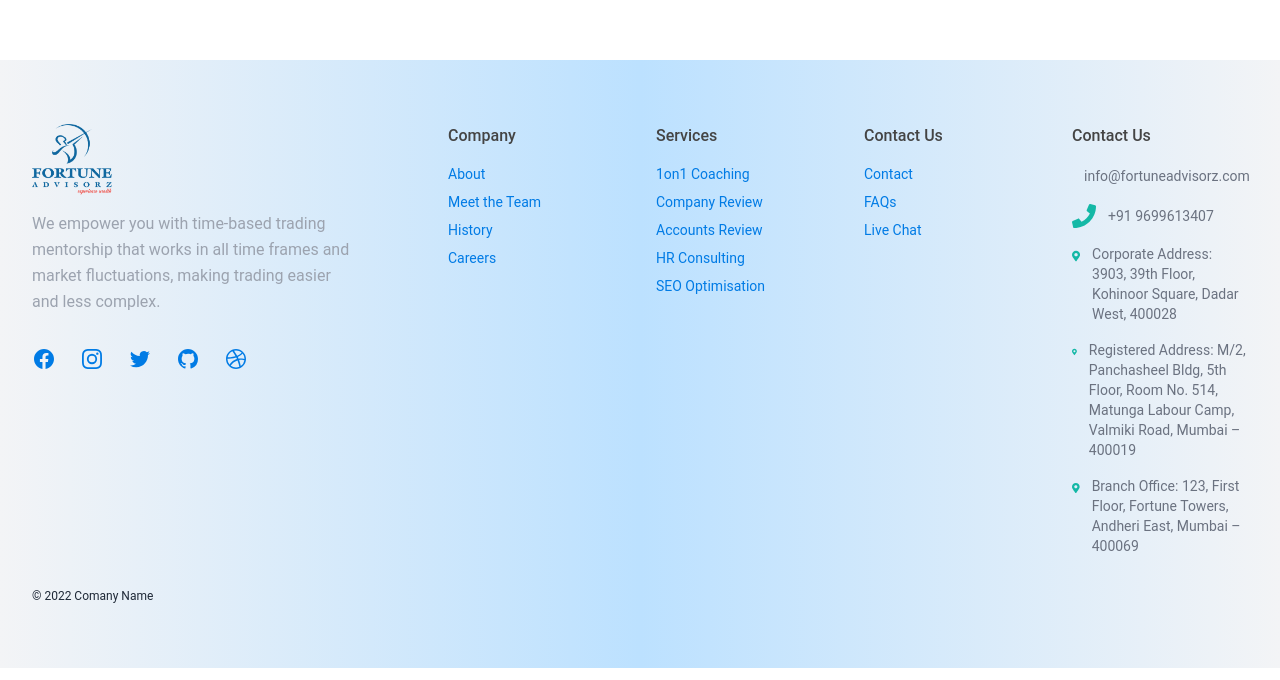
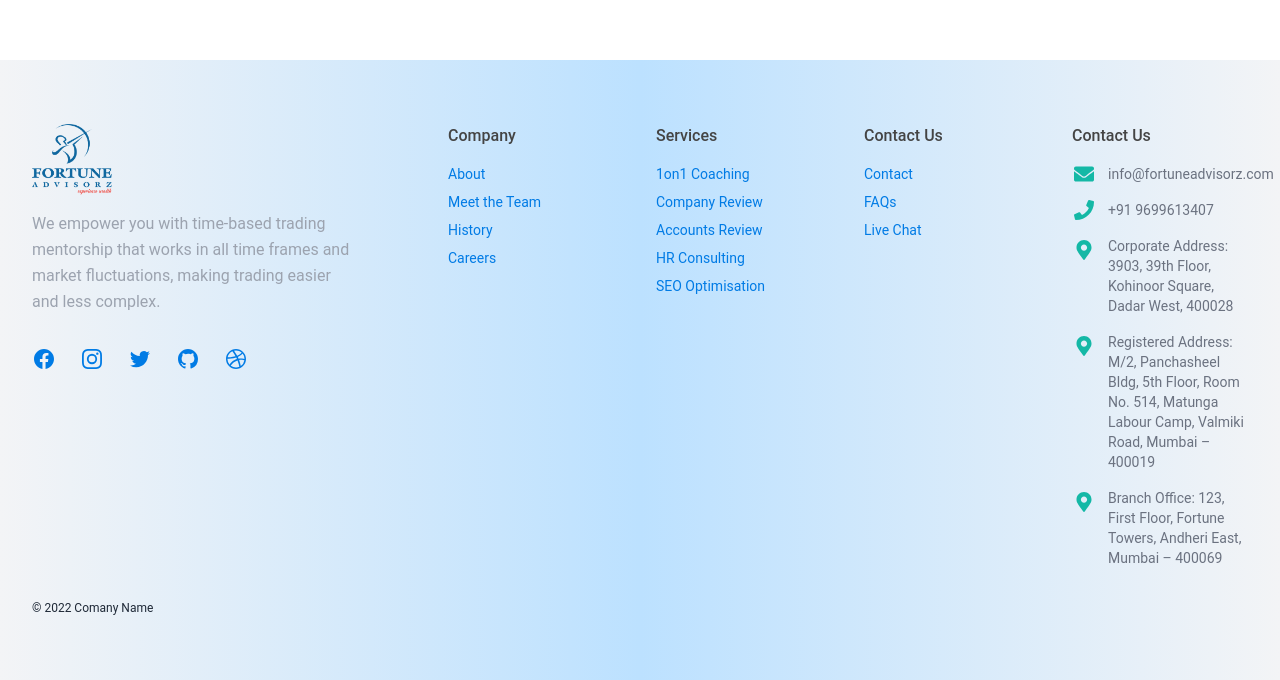
Before and after one commit to Sarvesh-24/FortuneWeb, a React (Create React App) app: page /mutualfunds in a window 1280 px wide. Shown: the part 2532-3212 px from the top of the page. Built offline with nearby package versions, Linux system fonts and the light colour scheme.

Commit message:
footer changed

```diff
--- a/src/components/Footer.js
+++ b/src/components/Footer.js
@@ -221,19 +221,19 @@ const Footer = () => {
   <ul className="flex flex-col mt-4 space-y-4 text-sm text-gray-500">
     {/* Email */}
     <li className="flex items-center hover:opacity-75">
-              <FaEnvelope className="text-teal-500 text-2xl mr-3" />
+      <FaEnvelope className="text-teal-500 text-xl min-w-[24px] mr-3" />
       <span>info@fortuneadvisorz.com</span>
     </li>
 
     {/* Phone */}
     <li className="flex items-center hover:opacity-75">
-              <FaPhone className="text-teal-500 text-2xl mr-3" />
+      <FaPhone className="text-teal-500 text-xl min-w-[24px] mr-3" />
       <span>+91 9699613407</span>
     </li>
 
     {/* Corporate Address */}
     <li className="flex items-start hover:opacity-75">
-              <FaMapMarkerAlt className="text-teal-500 text-2xl mr-3" />
+      <FaMapMarkerAlt className="text-teal-500 text-xl min-w-[24px] mr-3 mt-1" />
       <span>
         Corporate Address: 3903, 39th Floor, Kohinoor Square, Dadar West, 400028
       </span>
@@ -241,7 +241,7 @@ const Footer = () => {
 
     {/* Registered Address */}
     <li className="flex items-start hover:opacity-75">
-              <FaMapMarkerAlt className="text-teal-500 text-2xl mr-3" />
+      <FaMapMarkerAlt className="text-teal-500 text-xl min-w-[24px] mr-3 mt-1" />
       <span>
         Registered Address: M/2, Panchasheel Bldg, 5th Floor, Room No. 514,
         Matunga Labour Camp, Valmiki Road, Mumbai – 400019
@@ -250,7 +250,7 @@ const Footer = () => {
 
     {/* Branch Office */}
     <li className="flex items-start hover:opacity-75">
-              <FaMapMarkerAlt className="text-teal-500 text-2xl mr-3" />
+      <FaMapMarkerAlt className="text-teal-500 text-xl min-w-[24px] mr-3 mt-1" />
       <span>
         Branch Office: 123, First Floor, Fortune Towers, Andheri East, Mumbai –
         400069
```
Lines whose indentation alone changed are shown as unchanged.
